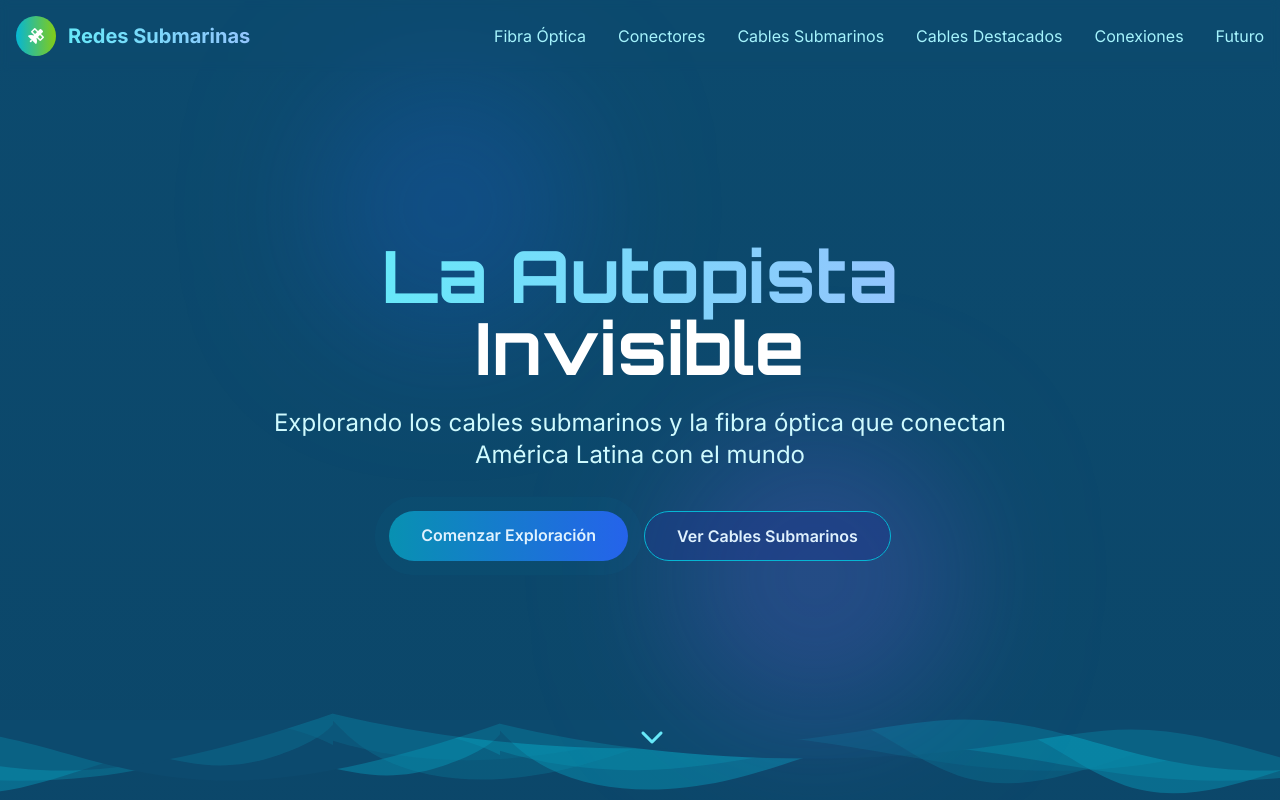
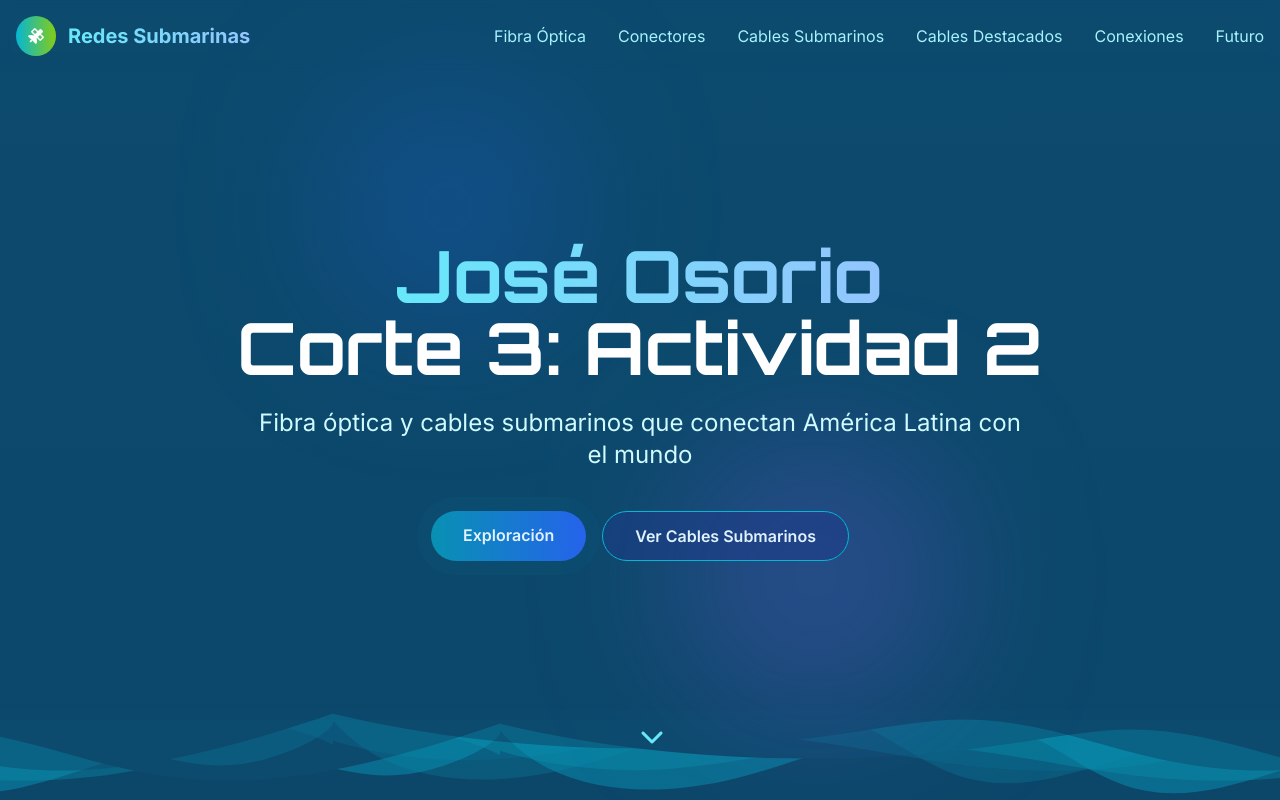
Before and after one commit to JJOM-Dev/JJOM-Dev.github.io, a plain HTML site: page index.html in a window 1280 px wide. Shown: the top 800 px of the page. Drawn offline with nearby package versions, Linux system fonts and the light colour scheme.

Commit message:
Update index.html

```diff
--- a/index.html
+++ b/index.html
@@ -438,13 +438,13 @@
         }
 
         .size-card {
-            height: 200px;
+            height: 350px;
             display: flex;
             flex-direction: column;
             justify-content: center;
             align-items: center;
             text-align: center;
-            padding: 1.5rem;
+            padding: 2rem;
         }
 
         .size-card h4 {
@@ -530,15 +530,15 @@
 
         <div class="container mx-auto px-4 relative z-10 text-center">
             <h1 class="text-4xl md:text-7xl font-bold mb-6 tech-font">
-                <span class="bg-clip-text text-transparent bg-gradient-to-r from-cyan-300 to-blue-300">La Autopista</span><br>
-                <span class="text-white">Invisible</span>
+                <span class="bg-clip-text text-transparent bg-gradient-to-r from-cyan-300 to-blue-300">José Osorio</span><br>
+                <span class="text-white">Corte 3: Actividad 2</span>
             </h1>
             <p class="text-xl md:text-2xl max-w-3xl mx-auto text-cyan-100 mb-10">
-                Explorando los cables submarinos y la fibra óptica que conectan América Latina con el mundo
+                Fibra óptica y cables submarinos que conectan América Latina con el mundo
             </p>
             <div class="flex flex-wrap justify-center gap-4">
                 <a href="#fiber" class="px-8 py-3 bg-gradient-to-r from-cyan-600 to-blue-600 rounded-full font-semibold hover:from-cyan-500 hover:to-blue-500 transition transform hover:-translate-y-1 pulse">
-                    Comenzar Exploración
+                    Exploración
                 </a>
                 <a href="#submarine" class="px-8 py-3 bg-blue-900 bg-opacity-50 border border-cyan-500 rounded-full font-semibold hover:bg-blue-800 transition">
                     Ver Cables Submarinos
@@ -1210,7 +1210,6 @@
                 </div>
             </div>
             <h3 class="text-2xl font-bold mb-4 bg-clip-text text-transparent bg-gradient-to-r from-cyan-300 to-blue-300">Fibra Óptica y  Redes Submarinas</h3>
-            <p class="max-w-2xl mx-auto text-cyan-100 mb-8">ACTIVIDAD 3 Corte 2</p>
             <div class="flex flex-col md:flex-row justify-center items-center gap-4">
                 <p class="text-sm text-cyan-200">José Osorio - C.I: 30.973.057</p>
                 <p class="text-sm text-cyan-200">REDES DEL COMPUTADOR</p>
```
